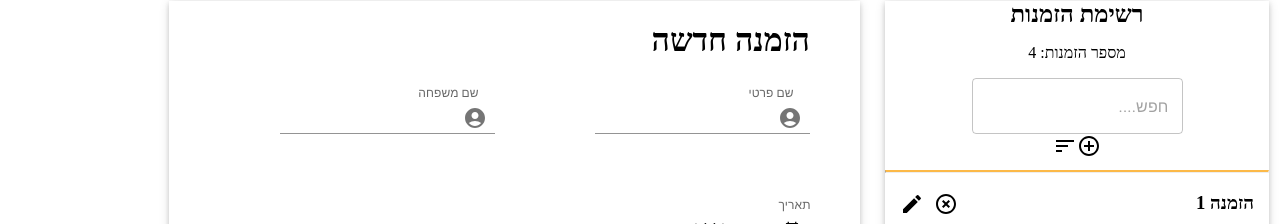
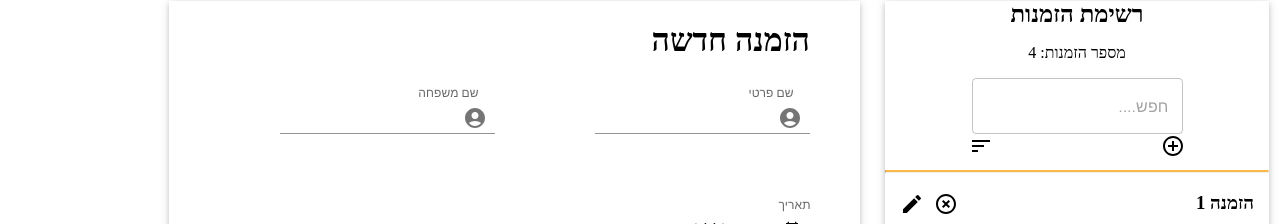
Before and after one commit to asaf6024/Reservation-System, a React (Create React App) app: page / in a window 1280 px wide. Shown: the part 147-371 px from the top of the page. Built offline with nearby package versions, Linux system fonts and the light colour scheme; data requests are answered from the project's data file.

Commit message:
update sort, search and css

```diff
--- a/src/components/Reservations/Reservations.js
+++ b/src/components/Reservations/Reservations.js
@@ -34,19 +34,24 @@ const Reservations = ({ setReservations, reservations, getSelectedReservation, i
                         />
                     </div>
 
+                    <div className='rowOfButtons'>
                         <ControlPointIcon className='addReservationBtn'
                             onClick={() => initialNewReservation()}
                             titleAccess='הוספה'
                         />
-                    <SortIcon className='addReservationBtn'
+                        <div className='sortBtn'>
+                            <SortIcon
                                 onClick={() => sortType === 'newFirst' ? setSortType('oldFirst') : setSortType('newFirst')}
                             />
-                    <span>
+                            <br />
+                            <span style={{}}>
                                 {
                                     sortType === null ? '' :
                                         sortType === 'newFirst' ? 'מהחדש לישן' : 'מהישן לחדש'
                                 }
                             </span>
+                        </div>
+                    </div>
                 </div>
                 <hr style={{ borderTop: '2px solid #fcb948' }} />
 
--- a/src/components/Reservations/reservations.css
+++ b/src/components/Reservations/reservations.css
@@ -9,13 +9,22 @@
 .mainDetailsOfReservations {
   text-align: center;
 }
+.mainDetailsOfReservations .rowOfButtons {
+  display: flex;
+}
+.mainDetailsOfReservations .rowOfButtons .addReservationBtn,
+.mainDetailsOfReservations .rowOfButtons .sortBtn {
+  flex: 1;
+}
 .mainDetailsOfReservations h2 {
   margin: 0;
 }
-.mainDetailsOfReservations .addReservationBtn {
+.mainDetailsOfReservations .addReservationBtn,
+.mainDetailsOfReservations .sortBtn svg {
   cursor: pointer;
 }
-.mainDetailsOfReservations .addReservationBtn:hover {
+.mainDetailsOfReservations .addReservationBtn:hover,
+.mainDetailsOfReservations .rowOfButtons .sortBtn svg:hover {
   color: blue;
 }
 @media only screen and (max-width: 600px) {
```
Also changed, not shown: public/delawvery.JPG. Lines whose indentation alone changed are shown as unchanged.
